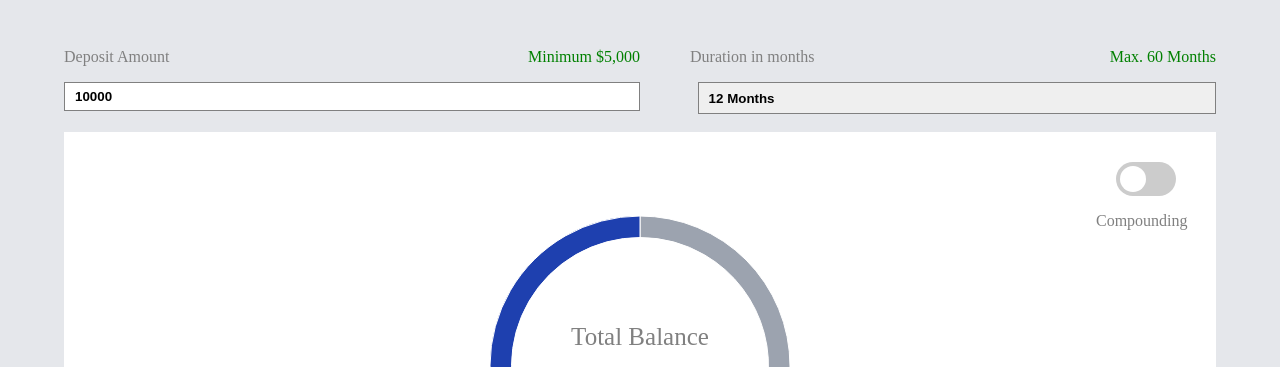
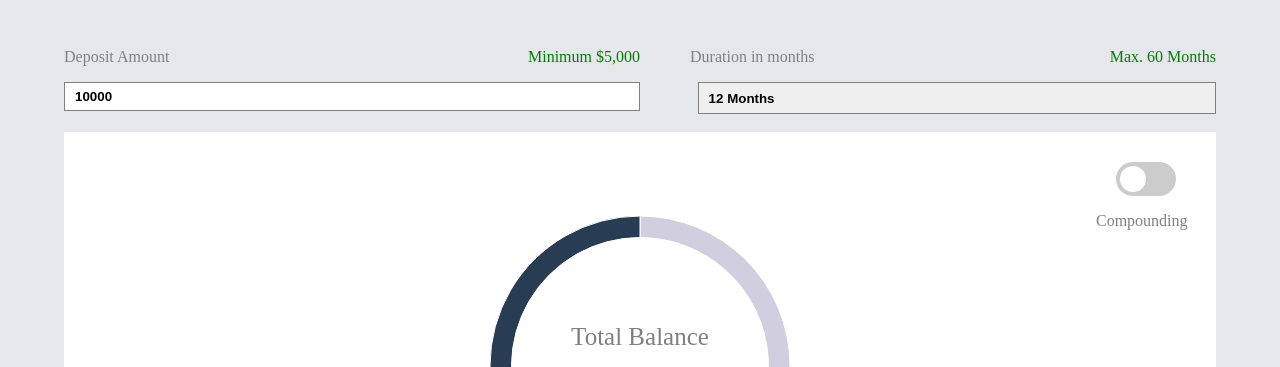
Before and after one commit to nyitrai100/investment-calc-master2, a plain HTML site: page index.html in a window 1280 px wide. Shown: the part 68-435 px from the top of the page. Drawn offline with nearby package versions, Linux system fonts and the light colour scheme.

Commit message:
finished js

```diff
--- a/script.js
+++ b/script.js
@@ -140,7 +140,7 @@ const data = {
     {
       data: [getPrinciplePercentage(), getProfitPercentage()],
       borderWidth: 1,
-      backgroundColor: ["#9CA3AF", "#1E40AF"],
+      backgroundColor: ["#D0CEDF", "#283C53"],
     },
   ],
 };
```
Also changed, not shown: index.css (line endings or trailing spaces), 1 other file.
